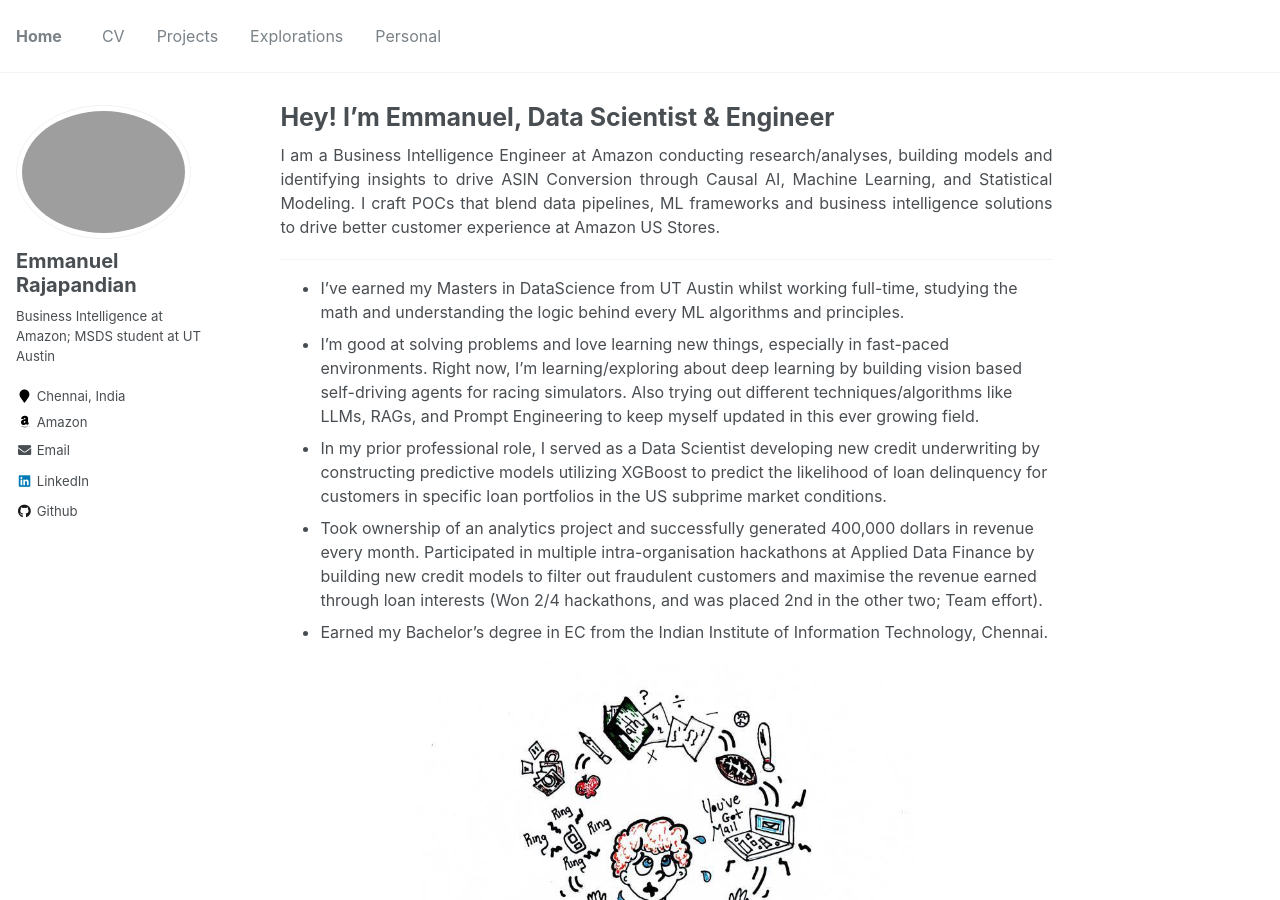
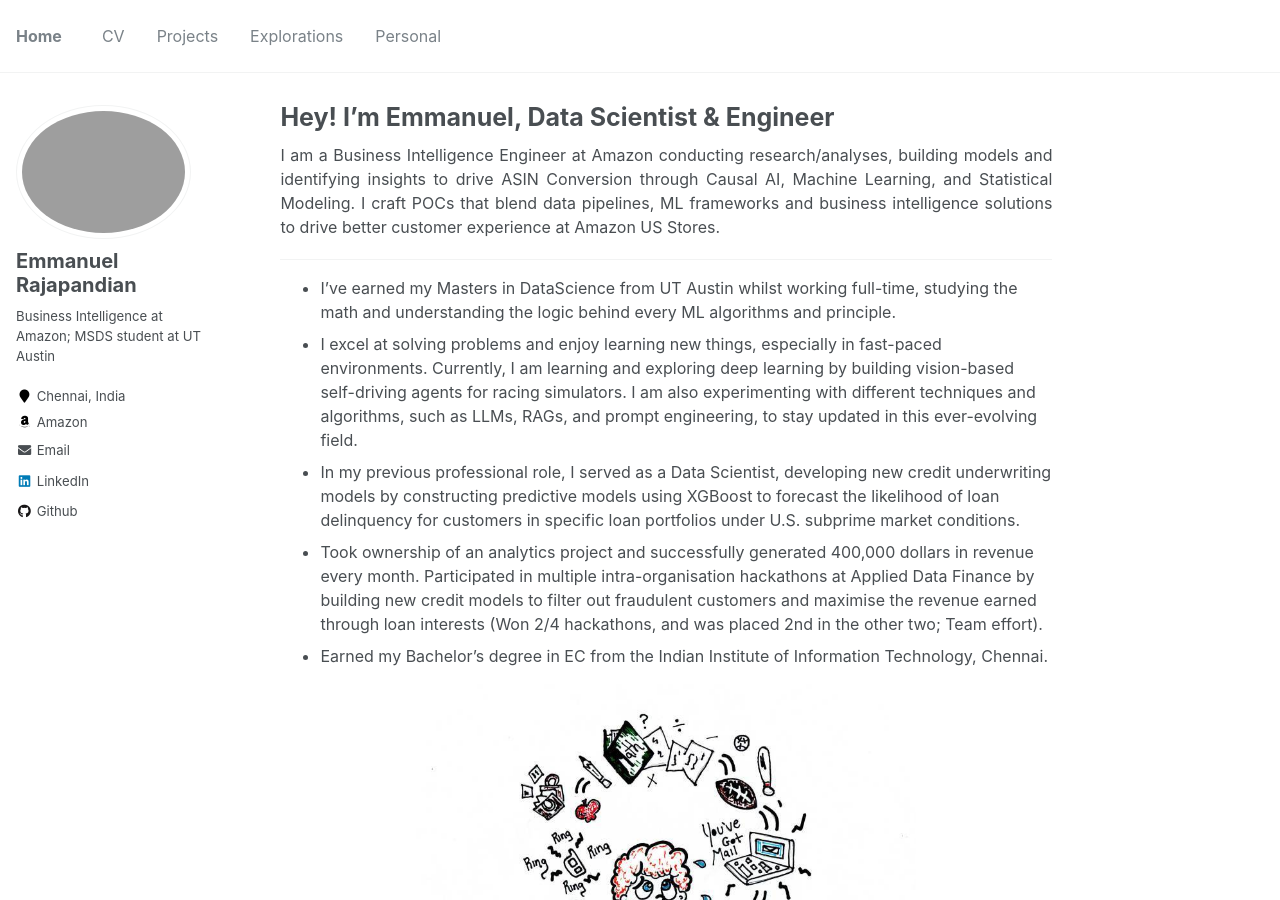
Before and after one commit to emmanuelrajapandian/emmanuelrajapandian.github.io, a Jekyll site: the page built from _pages/about.md, in a window 1280 px wide and 900 px high. Built offline with Jekyll 4.4.1, drawn with Linux system fonts in a browser that asks for light colours.

Commit message:
Update about.md

```diff
--- a/_pages/about.md
+++ b/_pages/about.md
@@ -12,9 +12,9 @@
 
 ------
 
-- I've earned my Masters in DataScience from UT Austin whilst working full-time, studying the math and understanding the logic behind every ML algorithms and principles.
-- I'm good at solving problems and love learning new things, especially in fast-paced environments. Right now, I'm learning/exploring about deep learning by building vision based self-driving agents for racing simulators. Also trying out different techniques/algorithms like LLMs, RAGs, and Prompt Engineering to keep myself updated in this ever growing field.
-- In my prior professional role, I served as a Data Scientist developing new credit underwriting by constructing predictive models utilizing XGBoost to predict the likelihood of loan delinquency for customers in specific loan portfolios in the US subprime market conditions.
+- I've earned my Masters in DataScience from UT Austin whilst working full-time, studying the math and understanding the logic behind every ML algorithms and principle.
+- I excel at solving problems and enjoy learning new things, especially in fast-paced environments. Currently, I am learning and exploring deep learning by building vision-based self-driving agents for racing simulators. I am also experimenting with different techniques and algorithms, such as LLMs, RAGs, and prompt engineering, to stay updated in this ever-evolving field.
+- In my previous professional role, I served as a Data Scientist, developing new credit underwriting models by constructing predictive models using XGBoost to forecast the likelihood of loan delinquency for customers in specific loan portfolios under U.S. subprime market conditions.
 - Took ownership of an analytics project and successfully generated 400,000 dollars in revenue every month. Participated in multiple intra-organisation hackathons at Applied Data Finance by building new credit models to filter out fraudulent customers and maximise the revenue earned through loan interests (Won 2/4 hackathons, and was placed 2nd in the other two; Team effort).
 - Earned my Bachelor's degree in EC from the Indian Institute of Information Technology, Chennai.
 
```
